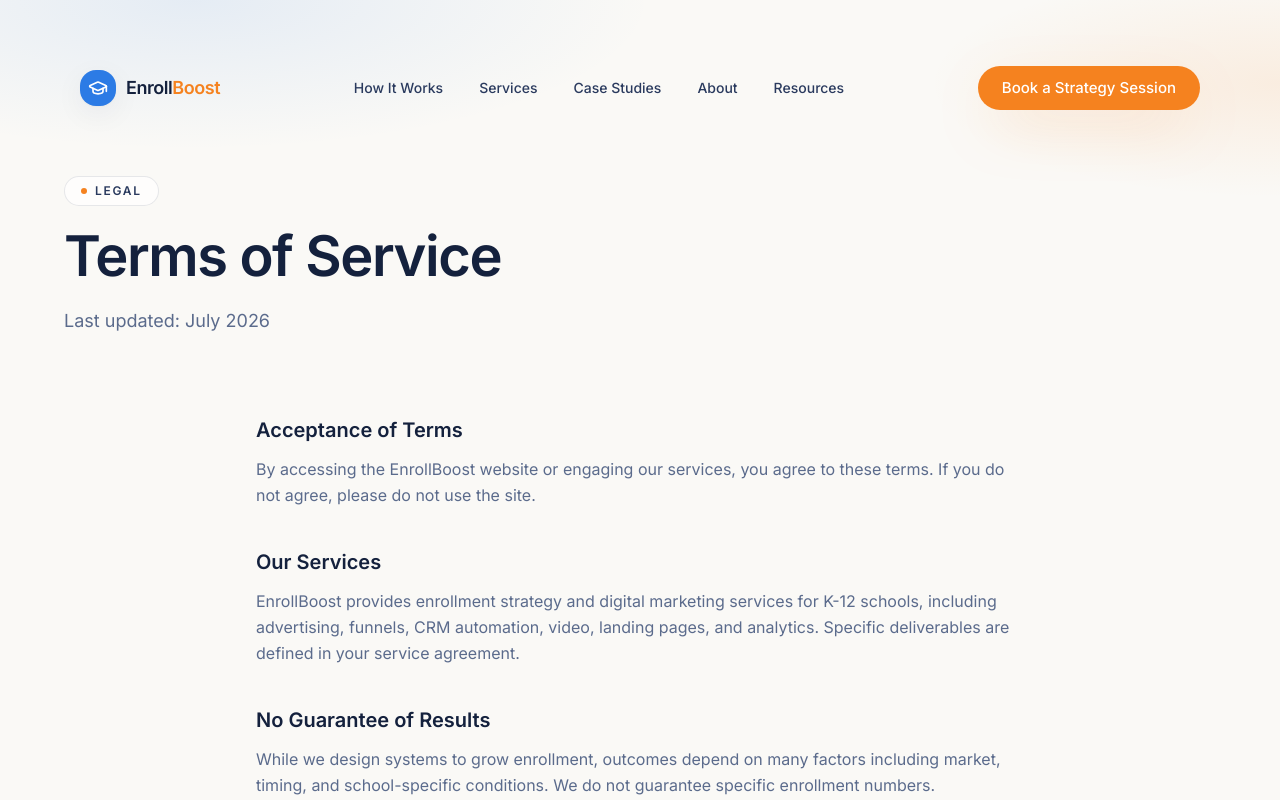
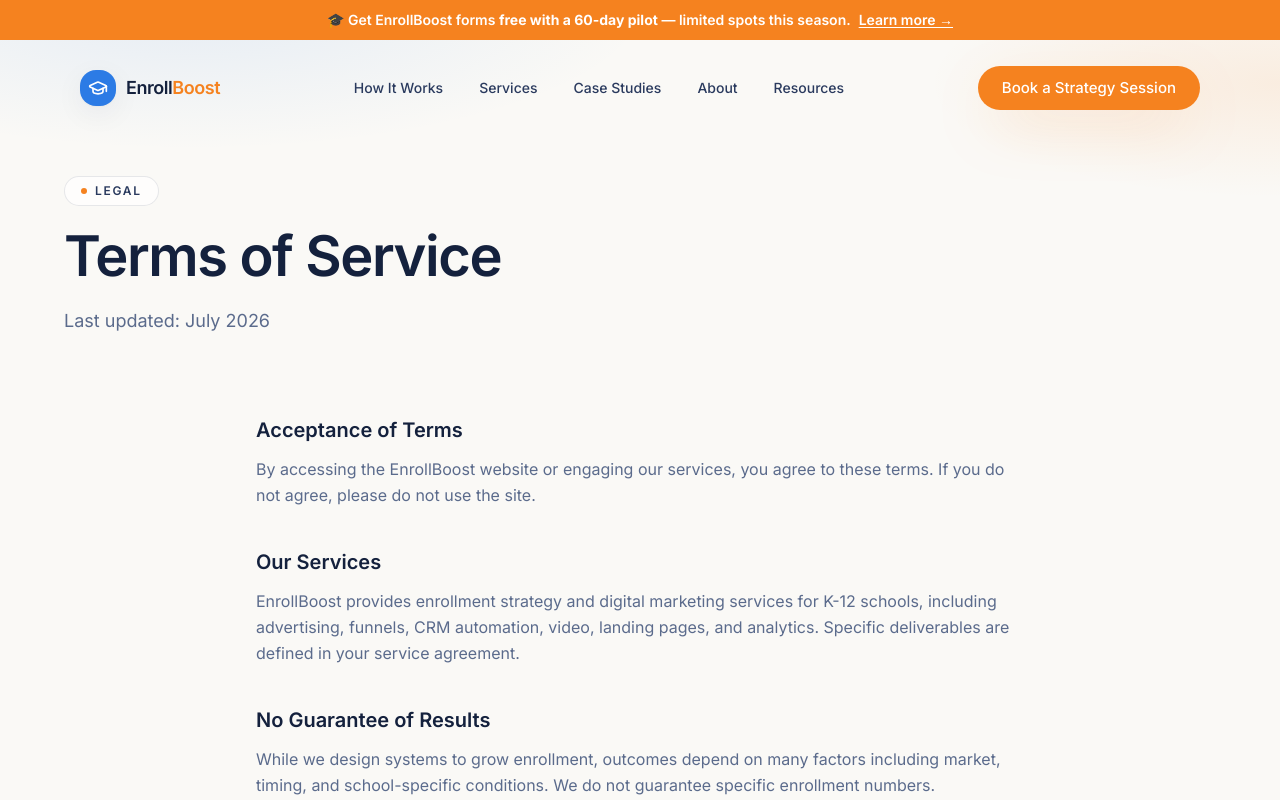
Before and after one commit to elviramedia/enrollboost, a Next.js app in the folder enrollboost-site/: page /terms in a window 1280 px wide. Shown: the top 800 px of the page. Built offline with nearby package versions, Linux system fonts and the light colour scheme.

Commit message:
Add files via upload

```diff
--- a/enrollboost-site/app/layout.tsx
+++ b/enrollboost-site/app/layout.tsx
@@ -2,9 +2,9 @@
 import { Inter } from "next/font/google";
 import "./globals.css";
 import { SiteHeader } from "@/components/site-header";
+import { AnnouncementBanner } from "@/components/announcement-banner";
 import { SiteFooter } from "@/components/site-footer";
 import { OrganizationJsonLd } from "@/components/json-ld";
-import { MetaPixel } from "@/components/meta-pixel";
 import { SITE_URL } from "@/lib/utils";
 
 const inter = Inter({
@@ -54,8 +54,8 @@
   return (
     <html lang="en" className={inter.variable}>
       <body className="min-h-screen bg-paper font-sans antialiased">
-        <MetaPixel />
         <OrganizationJsonLd />
+        <AnnouncementBanner />
         <SiteHeader />
         <main>{children}</main>
         <SiteFooter />
--- a/enrollboost-site/app/page.tsx
+++ b/enrollboost-site/app/page.tsx
@@ -4,6 +4,7 @@
 import { Problems } from "@/components/sections/problems";
 import { HowItWorks } from "@/components/sections/how-it-works";
 import { WhyUs } from "@/components/sections/why-us";
+import { FormsPromo } from "@/components/sections/forms-promo";
 import { CaseStudies } from "@/components/sections/case-studies";
 import { Testimonials } from "@/components/sections/testimonials";
 import { FAQ } from "@/components/sections/faq";
@@ -18,6 +19,7 @@
       <Problems />
       <HowItWorks />
       <WhyUs />
+      <FormsPromo />
       <CaseStudies preview />
       <Testimonials />
       <FAQ />
```
